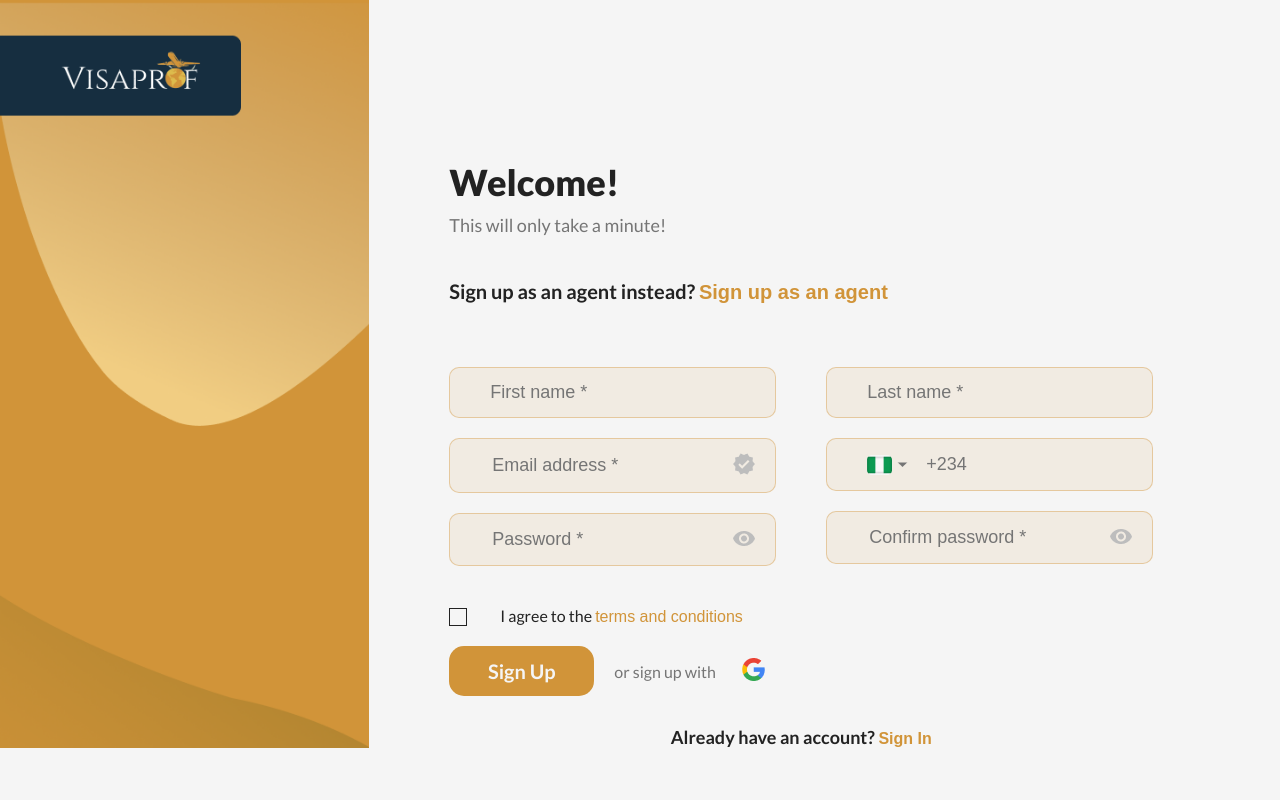
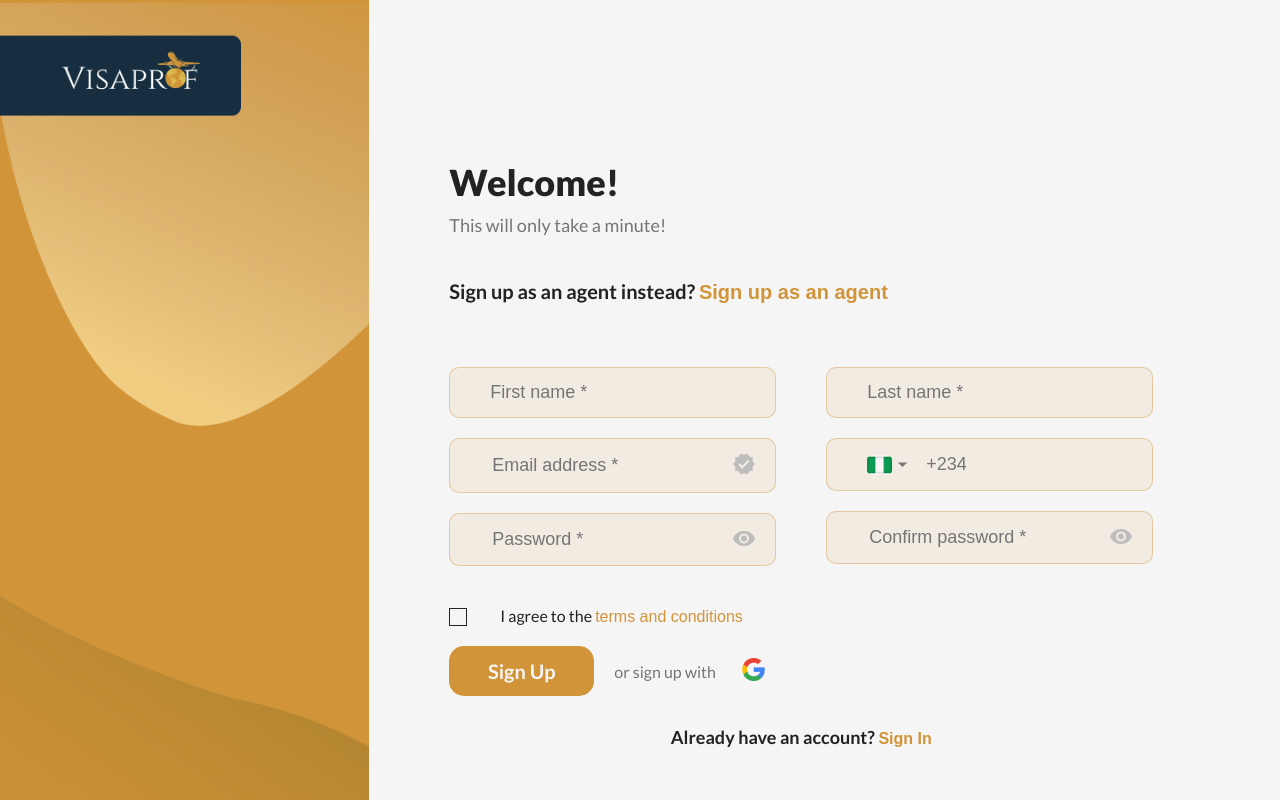
Before and after one commit to ImehUsoro/maxfiles-frontend-test, a React (Create React App) app: page /signup in a window 1280 px wide. Built offline with nearby package versions, Linux system fonts and the light colour scheme; a web font is replaced by a local one.

Commit message:
padding and height on signup page

```diff
--- a/src/pages/SignUp/SignUpStyles.js
+++ b/src/pages/SignUp/SignUpStyles.js
@@ -2,7 +2,7 @@ import styled from "styled-components";
 
 export const SignUpStyles = styled.div`
   width: 100%;
-  height: 100%;
+  height: 100vh;
   display: flex;
 
   a {
@@ -273,7 +273,8 @@ export const SignUpStyles = styled.div`
 
     .right-section {
       width: 100%;
-      padding: 0;
+      height: 100vh;
+      padding: 3rem 0;
       display: flex;
       flex-direction: column;
       align-items: center;
```
